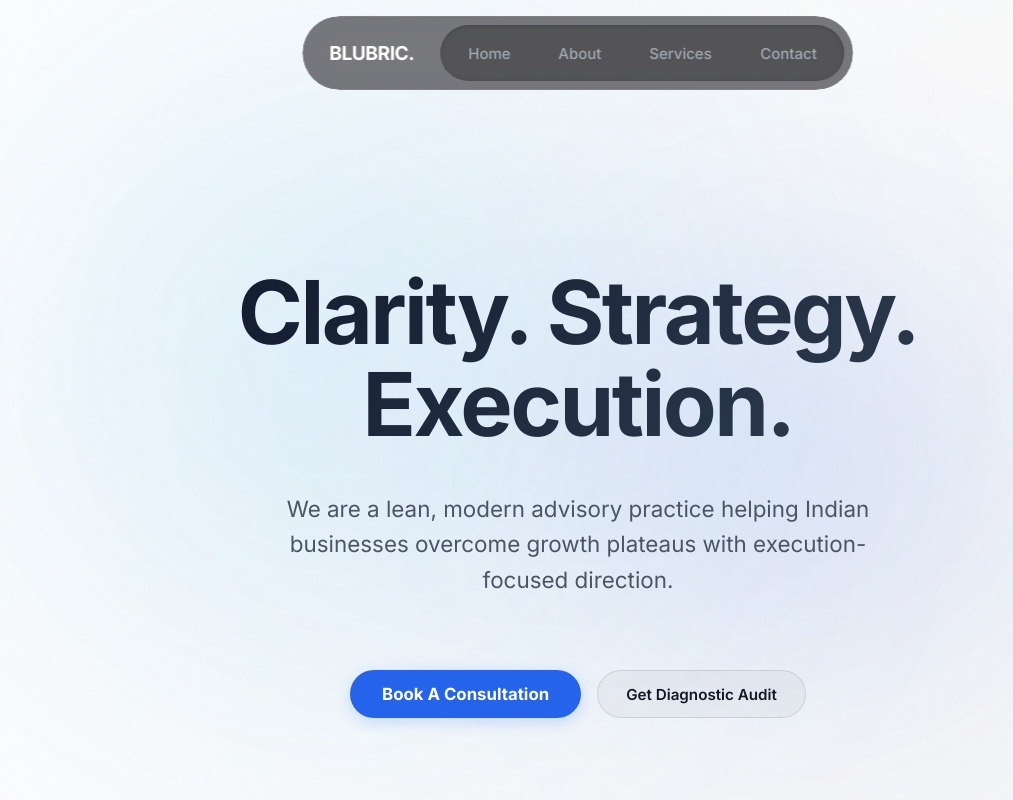
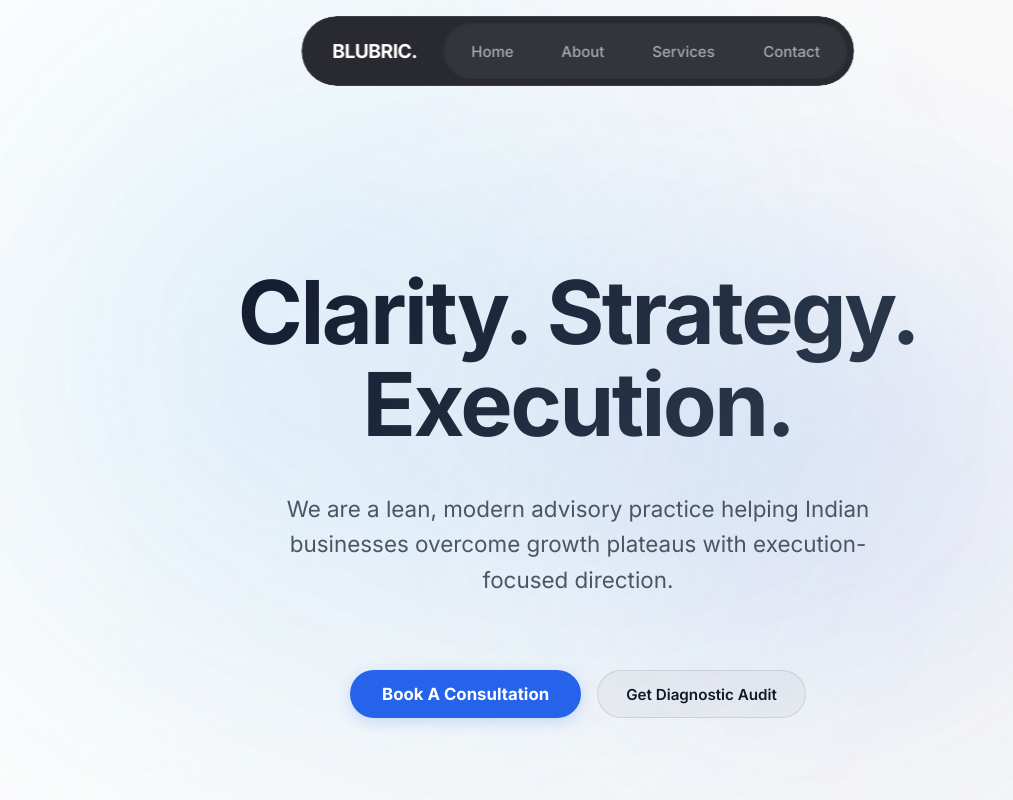
Before and after one commit to Shauryan28/Blubric, a React (Vite) app: page / in a window 1280 px wide. Shown: the top 800 px of the page, without its empty margins (62-1075 px from the left). Built offline with nearby package versions, Linux system fonts and the light colour scheme.

Commit message:
Revert PillNav back to the exact dark opaque styling requested by user

```diff
--- a/src/App.tsx
+++ b/src/App.tsx
@@ -19,7 +19,7 @@ function App() {
     <>
       <ScrollToTop />
       <SilkBackground />
-      <PillNav items={navItems} customLogo={<span style={{fontWeight:800, fontSize:'1.2rem', color:'#ffffff', letterSpacing: '-0.5px'}}>BLUBRIC.</span>} />
+      <PillNav items={navItems} customLogo={<span style={{fontWeight:800, fontSize:'1.2rem', color:'#fff', letterSpacing: '-0.5px'}}>BLUBRIC.</span>} />
       <main className="page-container">
         <Routes>
           <Route path="/" element={<Home />} />
--- a/src/components/PillNav.css
+++ b/src/components/PillNav.css
@@ -34,12 +34,12 @@
   display: flex;
   align-items: center;
   box-sizing: border-box;
-  background: rgba(30, 31, 38, 0.6) !important;
+  background: rgba(30, 31, 38, 0.95) !important;
   backdrop-filter: blur(24px) saturate(1.2) !important;
   -webkit-backdrop-filter: blur(24px) saturate(1.2) !important;
-  border: 1px solid rgba(255, 255, 255, 0.08);
+  border: 1px solid rgba(255, 255, 255, 0.1);
   box-shadow: 0 4px 30px rgba(0, 0, 0, 0.1);
-  padding: 8px 8px 8px 16px;
+  padding: 6px 6px 6px 20px;
   border-radius: 999px;
   gap: 16px;
 }
@@ -57,9 +57,9 @@
   display: flex;
   align-items: center;
   height: var(--nav-h);
-  background: rgba(0, 0, 0, 0.3);
+  background: rgba(255, 255, 255, 0.05);
   border-radius: 9999px;
-  box-shadow: inset 0 1px 4px rgba(0, 0, 0, 0.2);
+  box-shadow: inset 0 1px 4px rgba(0, 0, 0, 0.1);
 }
 
 .pill-logo {
@@ -220,7 +220,7 @@
   top: 4.5em;
   left: 0;
   right: 0;
-  background: rgba(10, 10, 15, 0.95);
+  background: rgba(30, 31, 38, 0.95);
   backdrop-filter: blur(24px);
   border-radius: 20px;
   border: 1px solid rgba(255, 255, 255, 0.1);
@@ -265,6 +265,6 @@
 
 .mobile-menu-popover .mobile-menu-link:hover, .mobile-menu-popover .mobile-menu-link.is-active {
   cursor: pointer;
-  background-color: rgba(37, 99, 235, 0.2);
+  background-color: rgba(37, 99, 235, 0.1);
   color: var(--accent-color);
 }
```
